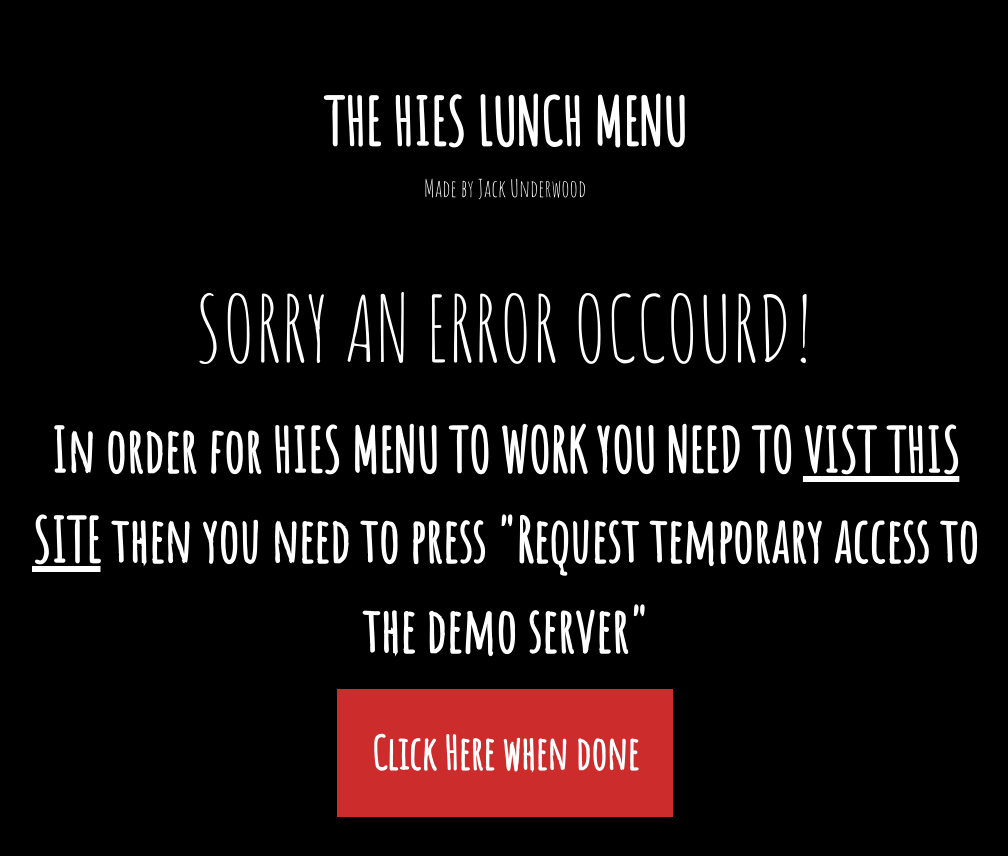
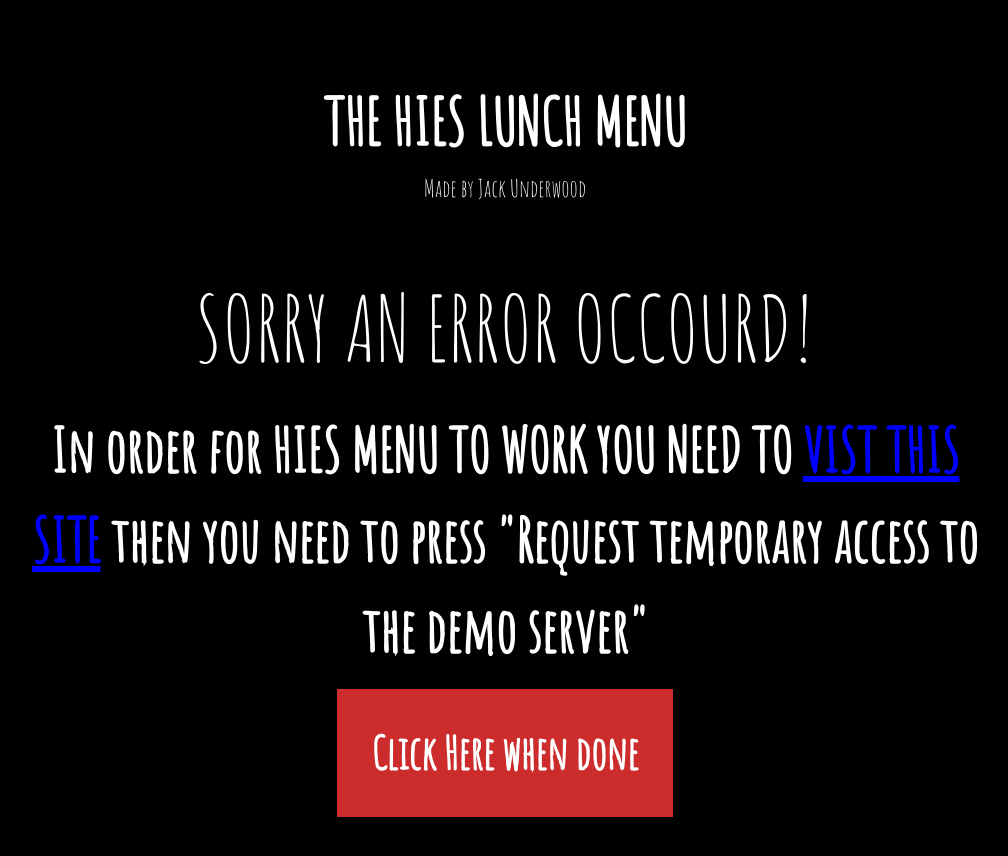
Before and after one commit to Igetsisss/fooderror, a plain HTML site: page index.html in a window 1280 px wide. Shown: the whole page, without its empty margins (135-1143 px from the left). Drawn offline with nearby package versions, Linux system fonts and the light colour scheme.

Commit message:
Update index.html

```diff
--- a/index.html
+++ b/index.html
@@ -73,7 +73,7 @@ body,h1,h2,h3,h4,h5,h6 {font-family: "Amatic SC", sans-serif}
     <h1 class="w3-center w3-jumbo" style="margin-bottom:-10px"></h1>
     <!-- <div class="l"><h3><a href="https://cors-anywhere.herokuapp.com/" style="text-align: center" style="margin: bottom -20px;" title="W3.CSS" target="_blank" class="w3-hover-text-green">If it's not loading click me</a></h3></div> -->
 
-<div class="error"><h4>SORRY AN ERROR OCCOURD!</h4><h1>In order for HIES MENU TO WORK YOU NEED TO <a href="https://cors-anywhere.herokuapp.com/" target="_blank">VIST THIS SITE</a> then you need to press
+<div class="error"><h4>SORRY AN ERROR OCCOURD!</h4><h1>In order for HIES MENU TO WORK YOU NEED TO <a href="https://cors-anywhere.herokuapp.com/" style="color: blue;" target="_blank">VIST THIS SITE</a> then you need to press
     "Request temporary access to the demo server" </h1> </div>
  <h1><a href="https://food.jackunderwood.org/" class="button">Click Here when done</a></h1>
     <div id="Pizza" class="w3-container menu w3-padding-32 w3-white">
```
